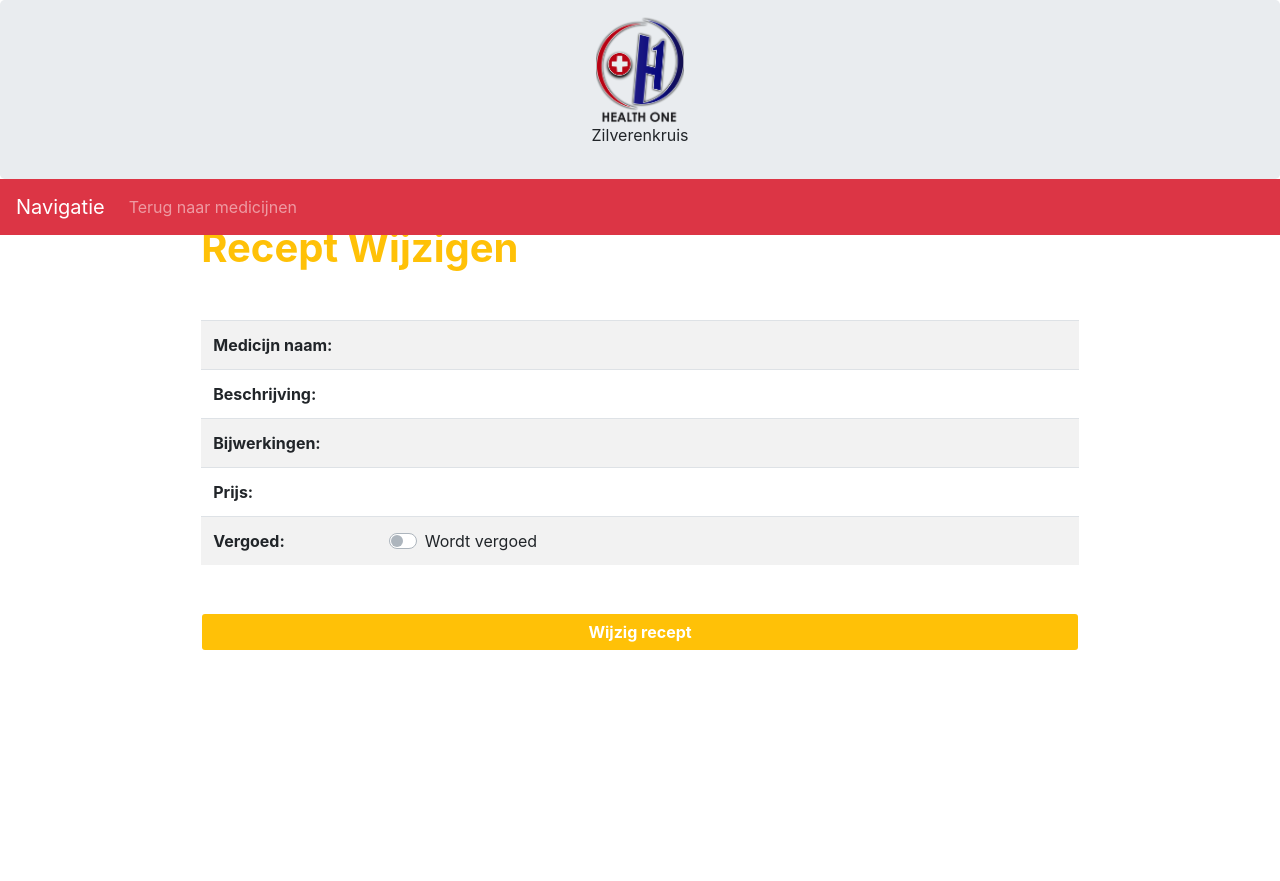
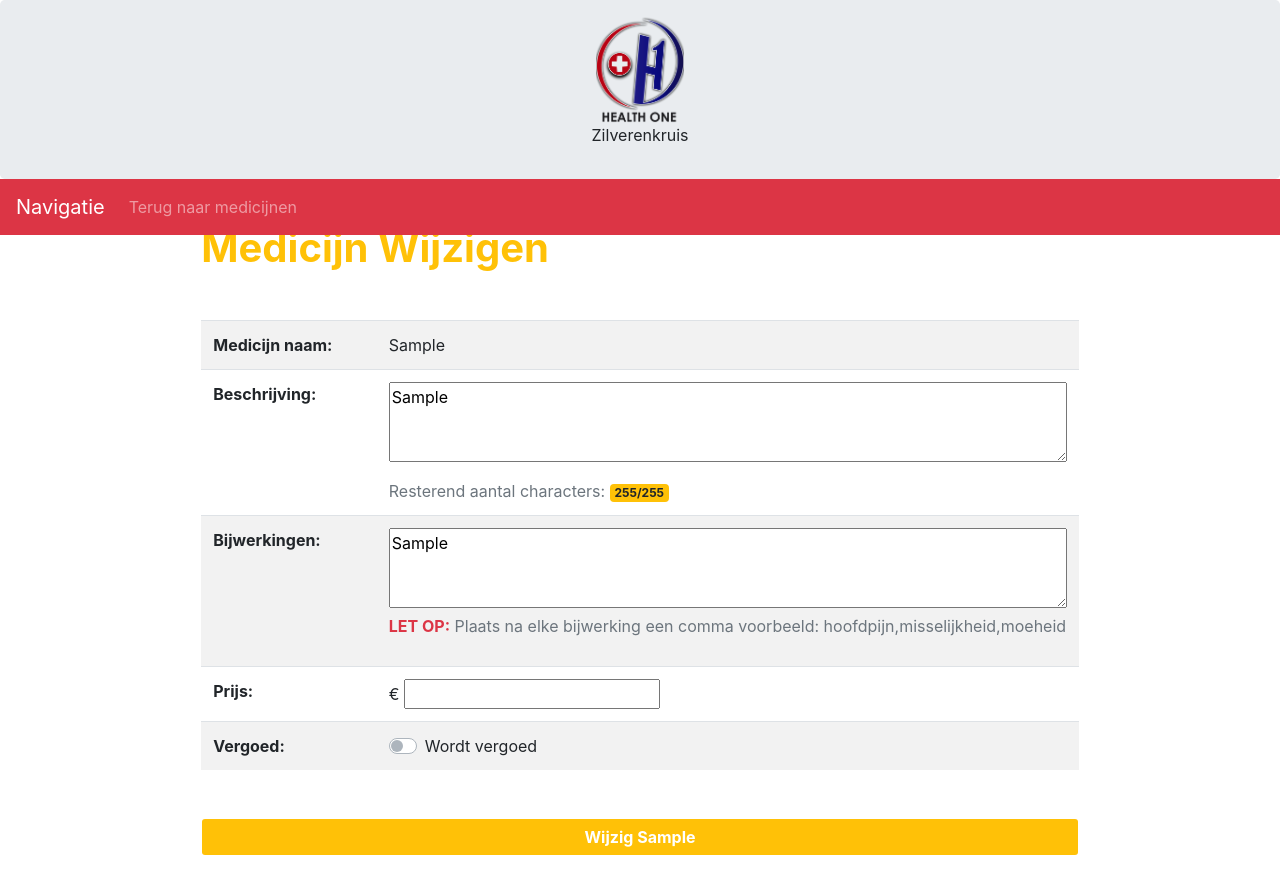
Before and after one commit to TomBaak/ProjectHealthOne, a PHP site: page /infmed.php?id=1&type=edit&master=med in a window 1280 px wide. Before the commit the page ends 650 px from the top, so only its background shows below. Run offline with PHP 8.4, Linux system fonts and the light colour scheme; tables that the repository leaves empty or names only in its code hold one stand-in row (values such as "Sample post"); some libraries are stand-ins or nearby versions.

Commit message:
Added: Input filters

```diff
--- a/infmed.php
+++ b/infmed.php
@@ -13,6 +13,7 @@
                     $beschrijving = $data['beschrijving'];
                     //maakt van de lijst met bijwerkingen een array door deze te splitsen bij elkse comma
                     $bijwerkingen = explode(",", $data['bijwerkingen']);
+                    $bijwerkingenRaw = $data['bijwerkingen'];
                     $prijs = $data['prijs'];
                     $vergoed = $data['vergoed'];
                 };
@@ -38,10 +39,21 @@
     <script src="https://cdnjs.cloudflare.com/ajax/libs/popper.js/1.14.7/umd/popper.min.js"
             integrity="sha384-UO2eT0CpHqdSJQ6hJty5KVphtPhzWj9WO1clHTMGa3JDZwrnQq4sF86dIHNDz0W1"
             crossorigin="anonymous"></script>
-    <script src="https://stackpath.bootstrapcdn.com/bootstrap/4.3.1/js/bootstrap.min.js"
+    <script src="https://stackpath.bootstrapcdn.com/bootstrap/4.3.1/js/bootstrap.min.js"s
             integrity="sha384-JjSmVgyd0p3pXB1rRibZUAYoIIy6OrQ6VrjIEaFf/nJGzIxFDsf4x0xIM+B07jRM"
             crossorigin="anonymous"></script>
     <link rel="stylesheet" href="styles/theme_HO.css">
+    <script src="http://code.jquery.com/jquery-1.5.js"></script>
+    <script>
+        function countChar(val) {
+            var len = val.value.length;
+            if (len > 255) {
+                val.value = val.value.substring(0, 255);
+            } else {
+                $('#charNum').text(255 - len + "/" + 255);
+            }
+        };
+    </script>
 </head>
 
 <body>
@@ -73,13 +85,13 @@
             <?php
                 switch ($_GET['type']) {
                     case 'inf':
-                        echo "<h1 style='margin: 3rem 0' class='text-dark font-weight-bold'>Recept Info</h1>";
+                        echo "<h1 style='margin: 3rem 0' class='text-dark font-weight-bold'>Medicijn Info</h1>";
                         break;
                     case 'edit':
-                        echo "<h1 style='margin: 3rem 0' class='text-warning font-weight-bold'>Recept Wijzigen</h1>";
+                        echo "<h1 style='margin: 3rem 0' class='text-warning font-weight-bold'>Medicijn Wijzigen</h1>";
                         break;
                     case 'new':
-                        echo "<h1 style='margin: 3rem 0' class='text-success font-weight-bold'>Nieuw Recept</h1>";
+                        echo "<h1 style='margin: 3rem 0' class='text-success font-weight-bold'>Nieuw medicijn</h1>";
                         break;
                 };
             ?>
@@ -97,7 +109,11 @@
                                 switch ($_GET['type']) {
 
                                     case "inf":
+                                    case "edit":
                                         echo $naam;
+                                        break;
+                                    case "new":
+
                                         break;
 
                                 };
@@ -107,7 +123,6 @@
                     <tr>
                         <th>Beschrijving:</th>
                         <td>
-                            <ul class="list-group list-group-flush">
                                 <?php
 
 
@@ -116,14 +131,28 @@
                                         case "inf":
                                             echo $beschrijving;
                                             break;
+                                        case "edit":
+                                            echo "<textarea name='beschrijving' style='width: 100%;max-height: 15em;
+                                            min-height: 5em;' onloadstart=\"countChar(this)\" onkeyup=\"countChar(this)\">$beschrijving</textarea>
+                                            <p style='margin-bottom: 0;margin-top: 0.5rem' class='text-muted'>Resterend aantal characters:
+                                            <span style='margin-top: 0.5rem' class=\"badge badge-warning\" id='charNum'>255/255</span></p>";
+                                            break;
+                                        case "new":
+                                            echo "<textarea name='beschrijving' style='width: 100%;max-height: 15em;
+                                            min-height: 5em;' onloadstart=\"countChar(this)\" onkeyup=\"countChar(this)\"></textarea>
+                                            <p style='margin-bottom: 0;margin-top: 0.5rem' class='text-muted'>Resterend aantal characters:
+                                            <span style='margin-top: 0.5rem' class=\"badge badge-warning\" id='charNum'>255/255</span></p>";
+                                            break;
+
 
                                     };
 
-                                ?></ul>
+                                ?>
                         </td>
                     </tr>
                     <tr>
                         <th>Bijwerkingen:</th>
+                        <ul class="list-group list-group-flush">
                         <td><?php
 
 
@@ -132,13 +161,27 @@
                                     case "inf":
                                         //maakt list van de array met bijwerkingen
                                         for ($i = 0; $i < sizeof($bijwerkingen); $i++){
-                                            echo "<li class='list-group-item'>- $bijwerkingen[$i]</li>";
+                                            if($bijwerkingen[$i] != ""){
+                                                echo "<li class='list-group-item'>- $bijwerkingen[$i]</li>";
+                                            };
+
                                         }
+                                        break;
+                                    case "edit":
+                                        echo "<textarea name='beschrijving' style='width: 100%;max-height: 15em;
+                                            min-height: 5em;' onloadstart=\"countChar(this)\" onkeyup=\"countChar(this)\">$bijwerkingenRaw</textarea>
+                                            <p class='text-muted'><b CLASS='text-danger'>LET OP:</b> Plaats na elke bijwerking een comma voorbeeld: hoofdpijn,misselijkheid,moeheid</p>";
+                                        break;
+                                    case "new":
+                                        echo "<textarea name='beschrijving' style='width: 100%;max-height: 15em;
+                                            min-height: 5em;' onloadstart=\"countChar(this)\" onkeyup=\"countChar(this)\"></textarea>
+                                            <p class='text-muted'><b CLASS='text-danger'>LET OP:</b> Plaats na elke bijwerking een comma voorbeeld: hoofdpijn,misselijkheid,moeheid</p>";
                                         break;
 
                                 };
 
                             ?></td>
+                        </ul>
                     </tr>
                     <tr>
                         <th>Prijs:</th>
@@ -150,7 +193,9 @@
                                     case "inf":
                                         echo "&euro; " . number_format($prijs, 2);
                                         break;
-
+                                    case "edit":
+                                        echo "&euro; <input min='0.1' type='number' step='any' name='prijs' value='$prijs'>";
+                                        break;
                                 };
 
                             ?></td>
@@ -173,12 +218,12 @@
                                     case "edit":
                                         if($vergoed == 1){
                                             echo "<div class=\"custom-control custom-switch\">
-                                        <input type=\"checkbox\" class=\"custom-control-input\" name=\"vergoed\" checked>
+                                        <input type=\"checkbox\" class=\"custom-control-input\" id='customCheck' name=\"vergoed\" checked>
                                         <label class=\"custom-control-label\" for=\"customCheck\">Wordt vergoed</label>
                                         </div>";
                                         }else{
                                             echo "<div class=\"custom-control custom-switch\">
-                                        <input type=\"checkbox\" class=\"custom-control-input\" name=\"vergoed\">
+                                        <input type=\"checkbox\" class=\"custom-control-input\" id='customCheck' name=\"vergoed\">
                                         <label class=\"custom-control-label\" for=\"customCheck\">Wordt vergoed</label>
                                         </div>";
                                         }
@@ -194,11 +239,11 @@
 
                 switch ($_GET['type']) {
                     case "edit":
-                        echo "<input style='margin-top: 2rem' class=\"btn bg-warning text-white font-weight-bold form-control\" type=\"submit\" value=\"Wijzig recept\">";
+                        echo "<input style='margin-top: 2rem' class=\"btn bg-warning text-white font-weight-bold form-control\" type=\"submit\" value=\"Wijzig $naam\">";
                         break;
                     case "new":
                         echo "<input class='d-none' type=\"date\" name=\"datumuitgeschreven\" value='" . date("Y-m-d") . "'></td>";
-                        echo "<input style='margin-top: 2rem' class=\"btn btn-success text-white font-weight-bold form-control\" type=\"submit\" value=\"Recept Uitschrijven\">";
+                        echo "<input style='margin-top: 2rem' class=\"btn btn-success text-white font-weight-bold form-control\" type=\"submit\" value=\"Medicijn toevoegen\">";
                         break;
                 }
                 echo '<input type="hidden" value="rec" class="custom-control-input" name="master">';
@@ -211,6 +256,5 @@
         </div>
     </div>
 </div>
-
 </body>
 </html>
--- a/medicijnen.php
+++ b/medicijnen.php
@@ -123,8 +123,8 @@ include("dbconnection.php");
                     </div>
                 </form>
 
-                <a href="infrec.php?id=&type=new&master=rec">
-                    <button style="width: 100%; margin-top: 2rem" class="btn btn-success" type="button">Nieuw recept
+                <a href="infmed.php?id=&type=new">
+                    <button style="width: 100%; margin-top: 2rem" class="btn btn-success font-weight-bold" type="button">Nieuw medicijn
                     </button>
                 </a>
 
```
Also changed, not shown: dbedit.php (+11 -4 lines), infrec.php (+4 -4 lines).
